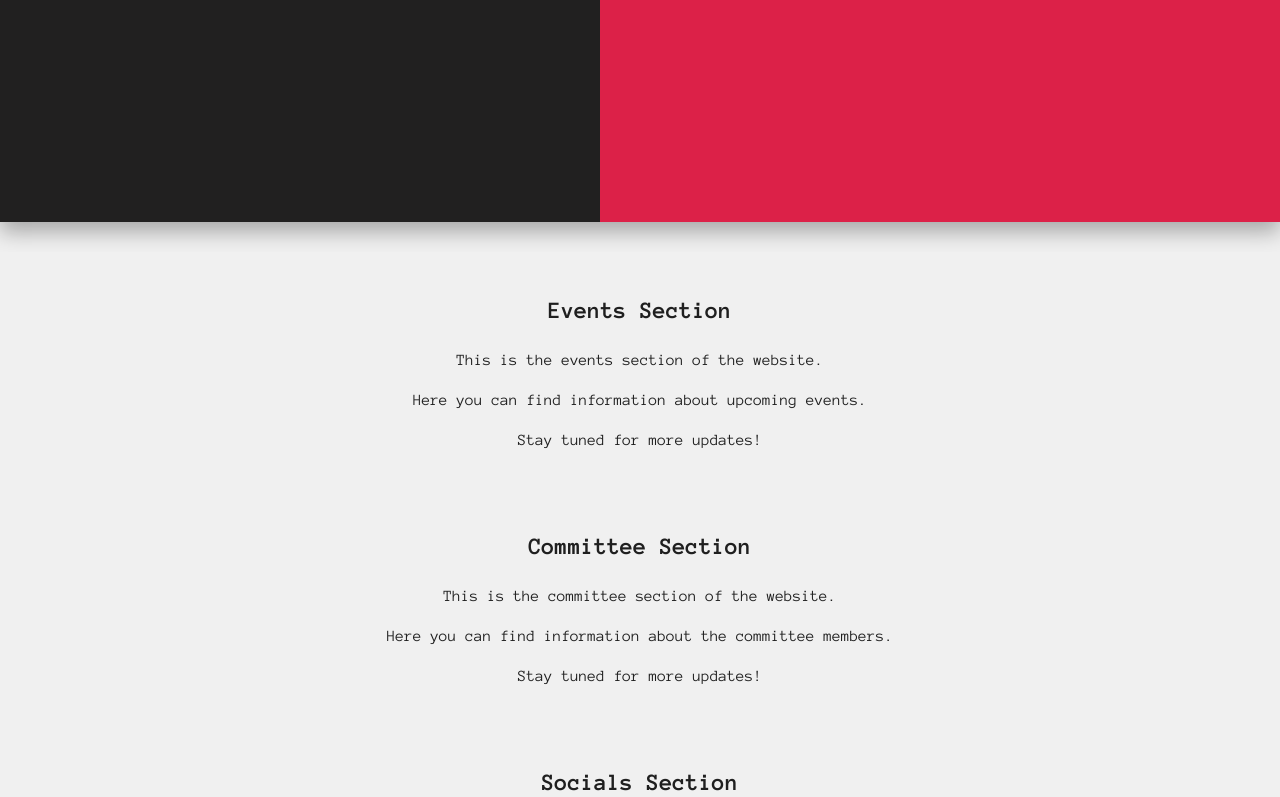
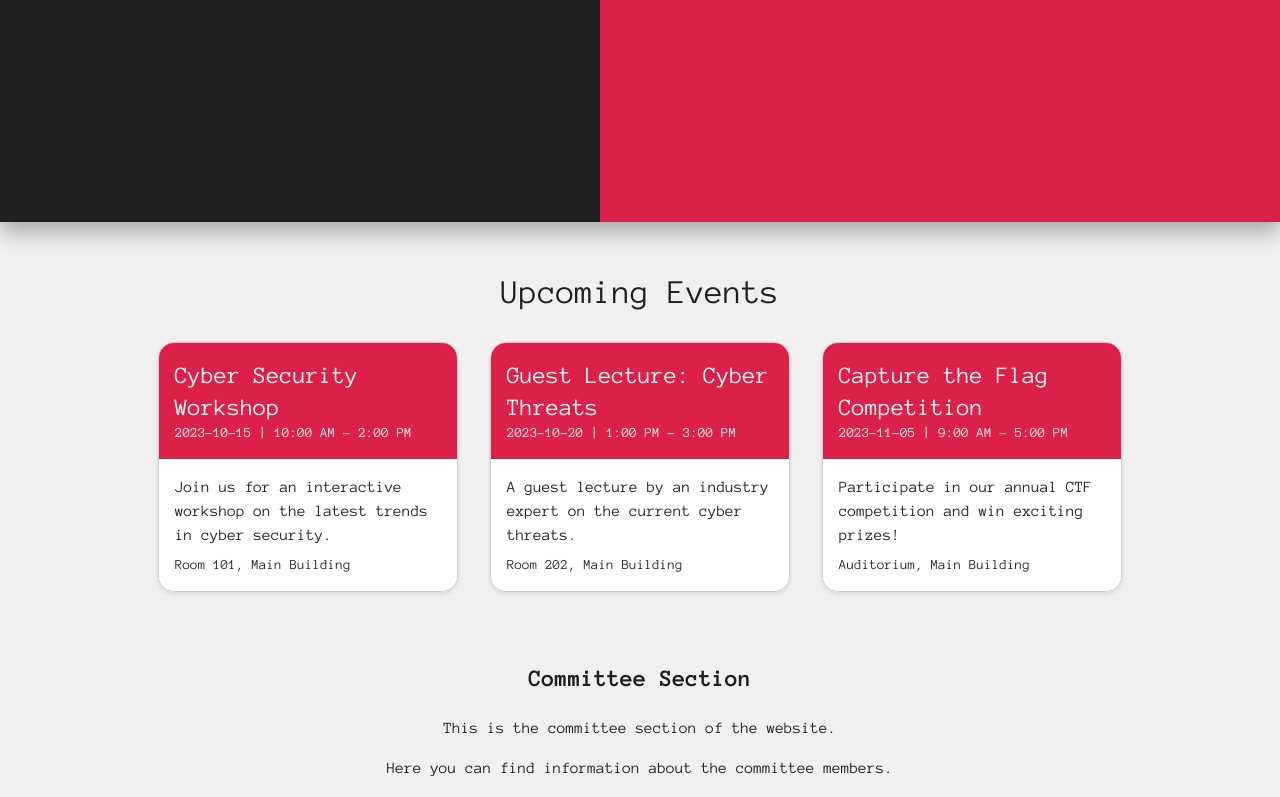
Before and after one commit to QUB-Cyber-Security-Society/website, a React (Vite) app: page / in a window 1280 px wide. Shown: the part 608-1405 px from the top of the page. Built offline with nearby package versions, Linux system fonts and the light colour scheme.

Commit message:
event box templates

```diff
--- a/src/components/common/event-box.tsx
+++ b/src/components/common/event-box.tsx
@@ -1,11 +1,60 @@
-import { Typography } from "@mui/material"
+import { Box, Typography } from "@mui/material";
+import theme from "../../theme/theme";
 
-const EventBox = () => {
-    return (
-        <Typography>
-            Test
+export type EventBoxProps = {
+  title: string;
+  description: string;
+  date: string;
+  time: string;
+  location: string;
+};
+
+const EventBox = ({
+  title,
+  description,
+  date,
+  time,
+  location,
+}: EventBoxProps) => {
+  return (
+    <Box
+      sx={{
+        border: "1px solid #ccc",
+        borderRadius: "16px",
+        overflow: "hidden",
+        width: "300px",
+        textAlign: "left",
+        boxShadow: "0 2px 4px rgba(0, 0, 0, 0.1)",
+        margin: "8px",
+      }}
+    >
+      <Box
+        sx={{
+          backgroundColor: theme.palette.primary.main,
+          color: "#fff",
+          padding: "16px",
+        }}
+      >
+        <Typography variant="h5">{title}</Typography>
+        <Typography variant="body2">
+          {date} | {time}
         </Typography>
-    )
-}
+      </Box>
 
-export default EventBox
+      <Box
+        sx={{
+          backgroundColor: "#fff",
+          padding: "16px",
+          display: "flex",
+          flexDirection: "column",
+          gap: "8px",
+        }}
+      >
+        <Typography variant="body1">{description}</Typography>
+        <Typography variant="body2">{location}</Typography>
+      </Box>
+    </Box>
+  );
+};
+
+export default EventBox;
--- a/src/pages/events/events-section.tsx
+++ b/src/pages/events/events-section.tsx
@@ -1,5 +1,6 @@
-import { Box } from "@mui/material";
+import { Box, Grid, Typography } from "@mui/material";
 import React, { forwardRef } from "react";
+import EventBox from "../../components/common/event-box";
 
 const EventsSection = forwardRef<HTMLDivElement>(({ ...props }, ref) => {
   return (
@@ -12,10 +13,38 @@ const EventsSection = forwardRef<HTMLDivElement>(({ ...props }, ref) => {
         textAlign: "center",
       }}
     >
-      <h2>Events Section</h2>
-      <p>This is the events section of the website.</p>
-      <p>Here you can find information about upcoming events.</p>
-      <p>Stay tuned for more updates!</p>
+      <Typography variant="h4" gutterBottom>
+        Upcoming Events
+      </Typography>
+      <Grid
+        container
+        spacing={2}
+        justifyContent="center"
+        alignItems="center"
+        sx={{ marginTop: "20px" }}
+      >
+        <EventBox
+          title="Cyber Security Workshop"
+          description="Join us for an interactive workshop on the latest trends in cyber security."
+          date="2023-10-15"
+          time="10:00 AM - 2:00 PM"
+          location="Room 101, Main Building"
+        />
+        <EventBox
+          title="Guest Lecture: Cyber Threats"
+          description="A guest lecture by an industry expert on the current cyber threats."
+          date="2023-10-20"
+          time="1:00 PM - 3:00 PM"
+          location="Room 202, Main Building"
+        />
+        <EventBox
+          title="Capture the Flag Competition"
+          description="Participate in our annual CTF competition and win exciting prizes!"
+          date="2023-11-05"
+          time="9:00 AM - 5:00 PM"
+          location="Auditorium, Main Building"
+        />
+      </Grid>
     </Box>
   );
 });
```
